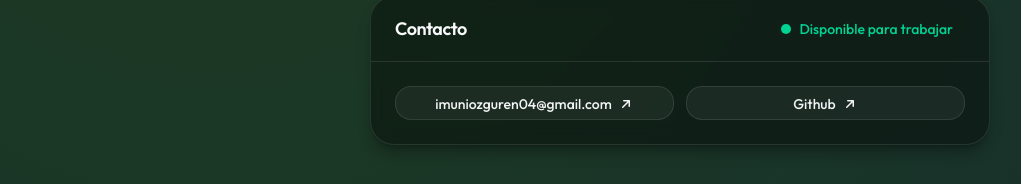
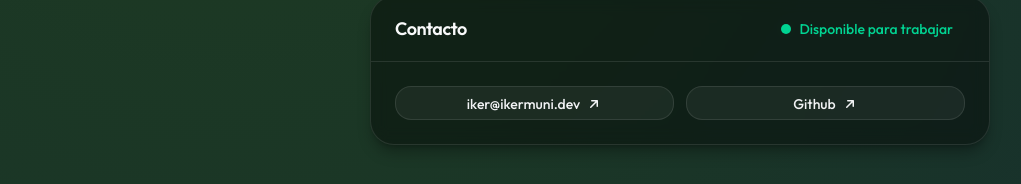
Before and after one commit to Iker-Muniozguren/portfolio, a Vue app: page /about in a window 1280 px wide. Shown: the part 1585-1769 px from the top of the page, without its empty margins (130-1151 px from the left). Built offline with nearby package versions, Linux system fonts and the light colour scheme.

Commit message:
update email address in contact links across the application

```diff
--- a/src/App.vue
+++ b/src/App.vue
@@ -44,13 +44,13 @@ watch(() => route.path, () => {
             :class="{ 'text-red-400': $route.path === '/about' }">Sobre mí
           </router-link>
 
-          <a href="mailto:imuniozguren04@gmail.com"
+          <a href="mailto:iker@ikermuni.dev"
             class="relative p-3 rounded-xl hover:text-green-600"
             @mouseover="showTooltipMessage = true" @mouseleave="showTooltipMessage = false">
             <transition name="genie">
               <div v-if="showTooltipMessage"
                 class="absolute text-sm bg-white/40 dark:bg-black/40 flex p-1 pr-1.5 pl-1.5 rounded-lg text-gray-700 dark:text-gray-100 pointer-events-none justify-center items-center whitespace-nowrap -bottom-11 left-1/2 -translate-x-1/2 gap-1">
-                <p class="inline-flex items-center gap-1.5 text-sm font-medium text-gray-800 dark:text-gray-100">imuniozguren04@gmail.com <ArrowUpRightIcon class="h-4 w-4" /></p>
+                <p class="inline-flex items-center gap-1.5 text-sm font-medium text-gray-800 dark:text-gray-100">iker@ikermuni.dev <ArrowUpRightIcon class="h-4 w-4" /></p>
               </div>
             </transition>
             Contactar
--- a/src/views/About.vue
+++ b/src/views/About.vue
@@ -121,10 +121,10 @@
           <div class="space-y-4 p-6">
             <div class="grid gap-3 sm:grid-cols-2">
               <a
-                href="mailto:imuniozguren04@gmail.com"
+                href="mailto:iker@ikermuni.dev"
                 class="rounded-2xl border border-black/10 dark:border-white/10 bg-black/5 dark:bg-white/5 p-1 dark:hover:bg-green-600 hover:bg-green-600 text-center group "
               >
-                <p class="inline-flex items-center gap-1.5 text-sm font-medium text-gray-800 dark:text-gray-100 group-hover:text-gray-100 ">imuniozguren04@gmail.com <ArrowUpRightIcon class="h-4 w-4" /></p>
+                <p class="inline-flex items-center gap-1.5 text-sm font-medium text-gray-800 dark:text-gray-100 group-hover:text-gray-100 ">iker@ikermuni.dev <ArrowUpRightIcon class="h-4 w-4" /></p>
               </a>
               <a
                 href="https://github.com/Iker-Muniozguren"
--- a/src/views/Home.vue
+++ b/src/views/Home.vue
@@ -61,7 +61,7 @@
     <section class="flex flex-col md:flex-row items-center justify-center gap-4 mb-8">
       <router-link to="/projects" class="inline-block rounded-xl border border-purple-600 bg-purple-500/30 hover:bg-purple-600 text-white px-6 py-3 font-semibold shadow transition">Ver proyectos destacados</router-link>
       <router-link to="/about" class="inline-block rounded-xl border border-red-600 bg-red-500/30 hover:bg-red-600 text-white px-6 py-3 font-semibold shadow transition">Conocer más sobre mí</router-link>
-      <a href="mailto:imuniozguren04@gmail.com" class="inline-block rounded-xl border border-green-600 bg-green-500/30 hover:bg-green-600 text-white px-6 py-3 font-semibold shadow transition">Solicitar presupuesto o contacto</a>
+      <a href="mailto:iker@ikermuni.dev" class="inline-block rounded-xl border border-green-600 bg-green-500/30 hover:bg-green-600 text-white px-6 py-3 font-semibold shadow transition">Solicitar presupuesto o contacto</a>
     </section>
 
   </div>
```
